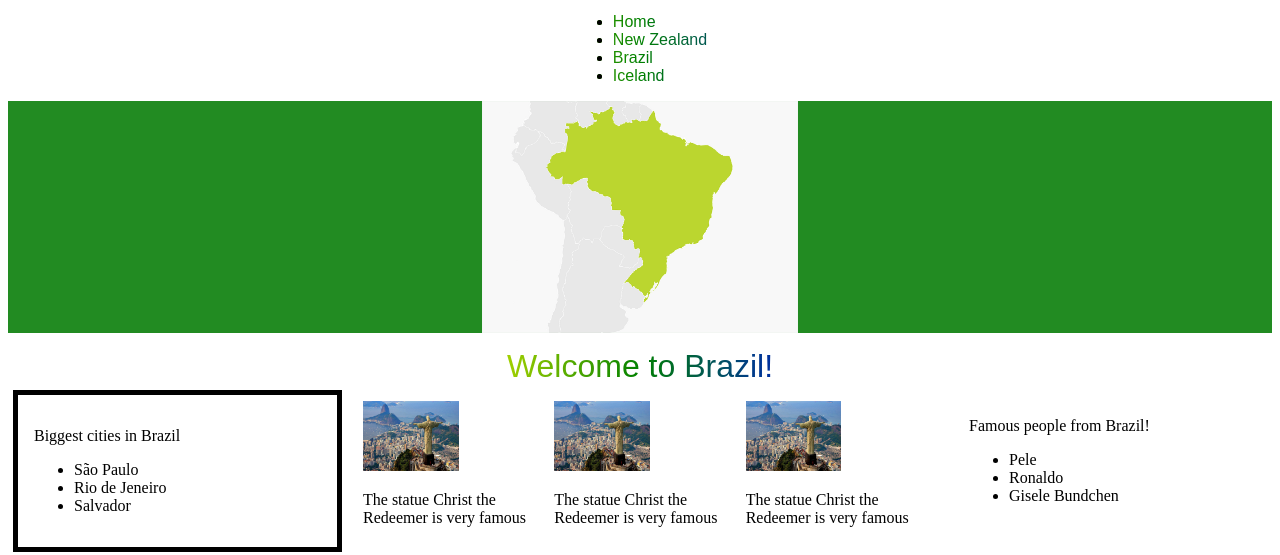
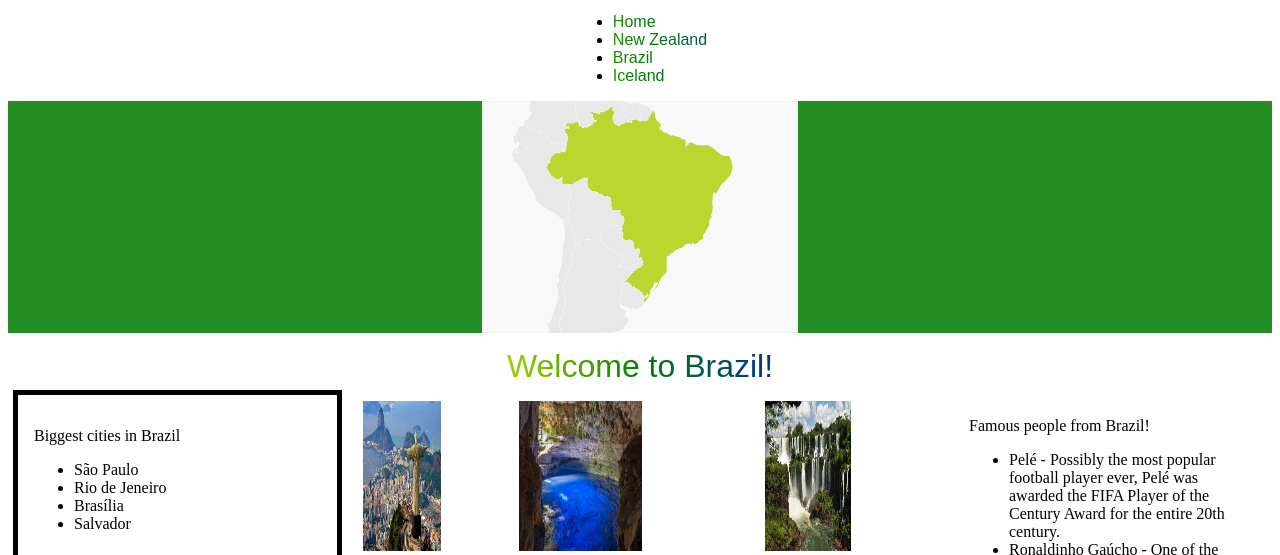
Before and after one commit to SaraHackle/hello-world-ice-cold-cornbreads, a plain HTML site: page Brazil.html in a window 1280 px wide. Shown: the part 245-800 px from the top of the page. Drawn offline with Linux system fonts and the light colour scheme.

Commit message:
make sure the pics look good, and the formatting is correct!

```diff
--- a/Brazil.html
+++ b/Brazil.html
@@ -34,29 +34,30 @@
             <ul>
                 <li>São Paulo</li>
                 <li>Rio de Jeneiro</li>
+                <li>Brasília</li>
                 <li>Salvador</li>
             </ul>
         </section>
         <section class="landmarks">
             <div>
                 <img class="landmark-pics" src="images/statue.jpg" alt="christ the redeemer" height="100" width="160">
-                <p>The statue Christ the Redeemer is very famous</p>
+                <p>The statue Christ the Redeemer is a very famous religious monument.</p>
             </div>
             <div>
-                <img class="landmark-pics" src="images/statue.jpg" alt="christ the redeemer" height="100" width="160">
-                <p>The statue Christ the Redeemer is very famous</p>
+                <img class="landmark-pics" src="images/chapada.jpg" alt="chapada natl park" height="100" width="160">
+                <p>Chapada Diamantina is a Brazilian national park based around a plateau that contains many diamond deposits.</p>
             </div>
             <div>
-                <img class="landmark-pics" src="images/statue.jpg" alt="christ the redeemer" height="100" width="160">
-                <p>The statue Christ the Redeemer is very famous</p>
+                <img class="landmark-pics" src="images/iguazu_falls.jpg" alt="Iguazu waterfalls" height="100" width="160">
+                <p>Iguazu Falls is the largest waterfall in the world, at a Brazilian national park!</p>
             </div>
         </section>
         <section class="people">
             <p>Famous people from Brazil!</p>
             <ul>
-                <li>Pele</li>
-                <li>Ronaldo</li>
-                <li>Gisele Bundchen</li>
+                <li>Pelé - Possibly the most popular football player ever, Pelé was awarded the FIFA Player of the Century Award for the entire 20th century.</li>
+                <li>Ronaldinho Gaúcho - One of the greatest football players of all time, Ronaldinho won two FIFA World Player of the Year awards.</li>
+                <li>Gisele Bündchen - A Brazilian model, activist, and businesswoman. She was the highest paid model in the world for over a decade.</li>
             </ul>
         </section>
     </article>
```
Also changed, not shown: images/chapada.jpg (added), images/iguazu_falls.jpg (added).
